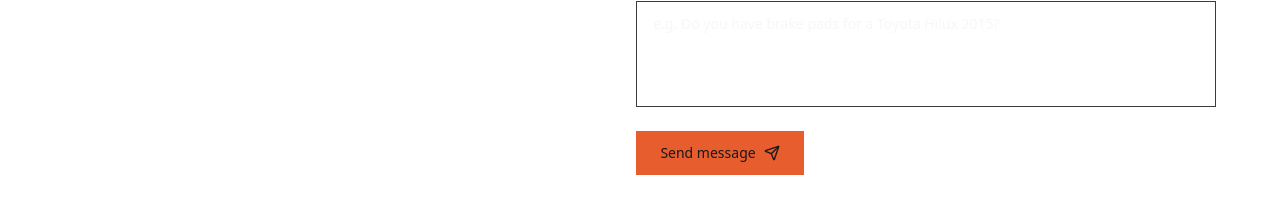
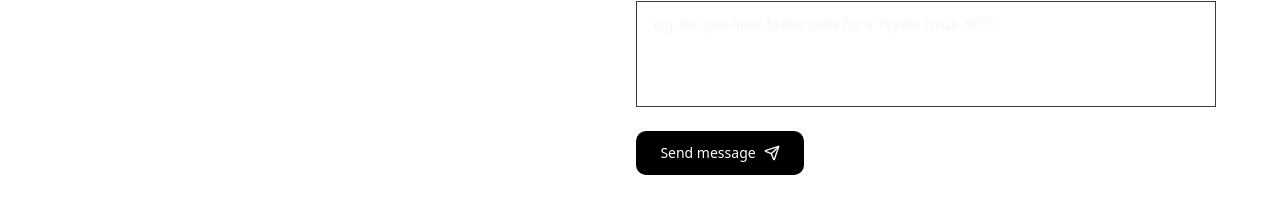
Before and after one commit to Mhando-Z/Aurora, a Next.js app: page /contactus in a window 1280 px wide. Shown: the part 1007-1220 px from the top of the page. Built offline with nearby package versions, Linux system fonts and the light colour scheme; no server answers; a web font is replaced by a local one.

Commit message:
Phase One

```diff
--- a/src/app/contactus/ContactUs.jsx
+++ b/src/app/contactus/ContactUs.jsx
@@ -324,12 +324,7 @@ export default function ContactUs() {
               type="submit"
               whileHover={{ x: 2 }}
               whileTap={{ scale: 0.98 }}
-              className="mt-1 inline-flex w-fit items-center gap-2 px-6 py-3 text-sm"
-              style={{
-                backgroundColor: "#E85D2D",
-                color: "#17181A",
-                fontWeight: 500,
-              }}
+              className="mt-1 bg-black text-white cursor-pointer rounded-lg inline-flex w-fit items-center gap-2 px-6 py-3 text-sm"
             >
               Send message
               <Send size={16} />
```
